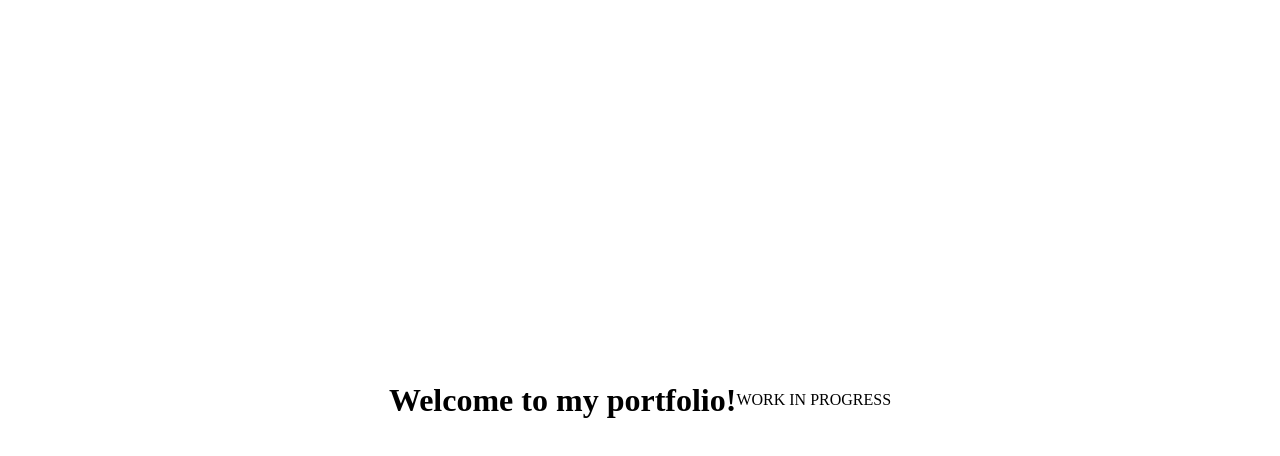
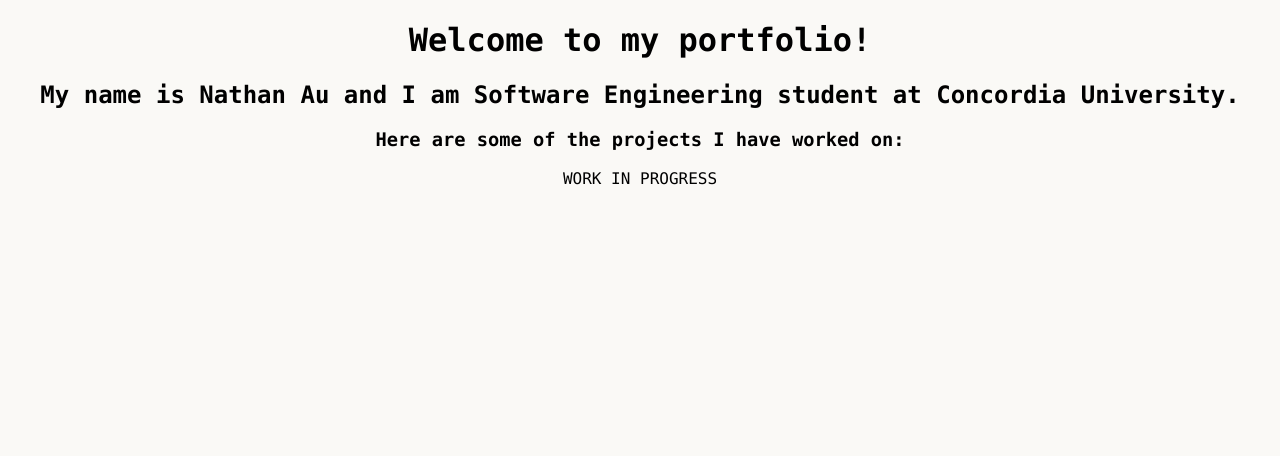
Before and after one commit to nathan-au/nathan-au.github.io, a plain HTML site: page index.html in a window 1280 px wide. Drawn offline with Linux system fonts and the light colour scheme.

Commit message:
Update theme

```diff
--- a/index.html
+++ b/index.html
@@ -6,6 +6,8 @@
 </head>
     <body>
         <h1>Welcome to my portfolio!</h1>
+        <h2>My name is Nathan Au and I am Software Engineering student at Concordia University.</h2>
+        <h3>Here are some of the projects I have worked on:</h3>
         <p>WORK IN PROGRESS</p>
     </body>
 </html>
--- a/style.css
+++ b/style.css
@@ -1,7 +1,5 @@
 body {
-    display: flex;
-    justify-content: center;
-    align-items: center;
-    height: 100vh;
-    margin: 0;
+    text-align: center;
+    font-family: "Lucida Console", monospace;
+    background-color: #FAF9F6;
 }
```
